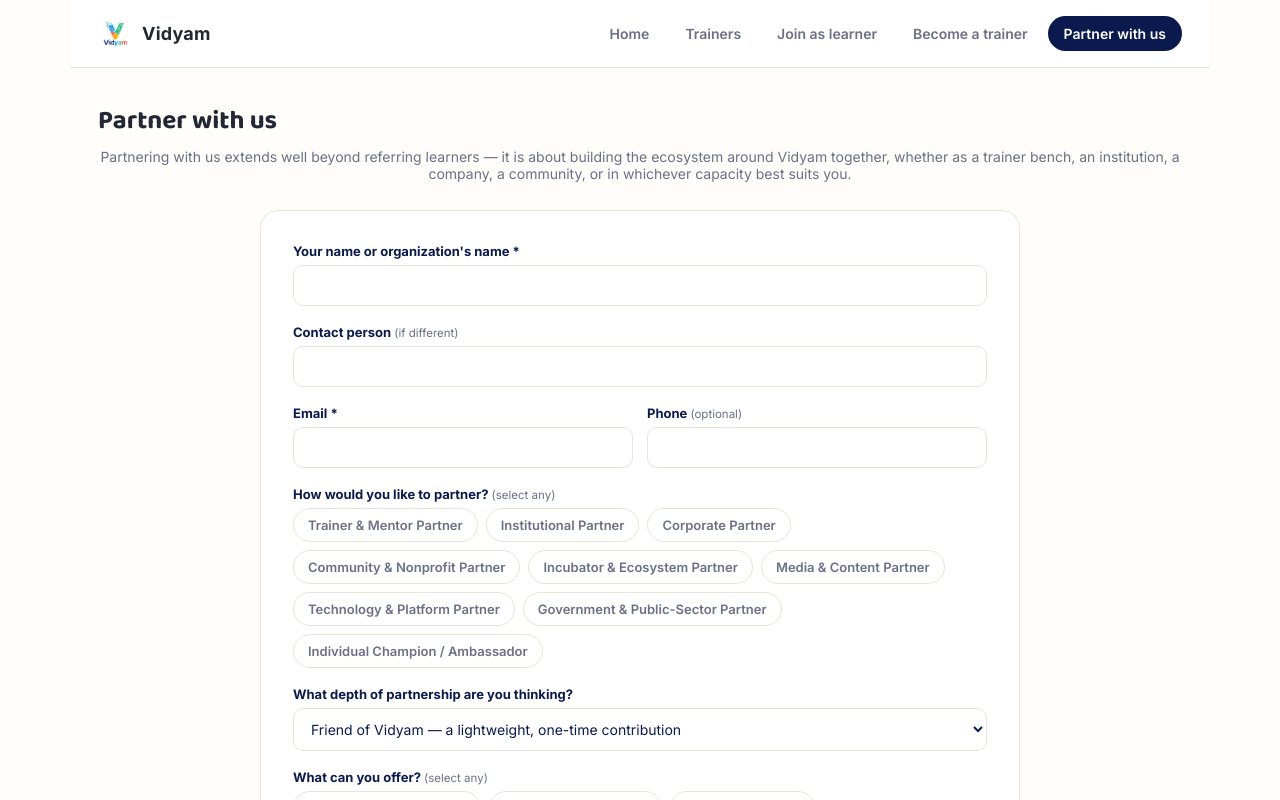
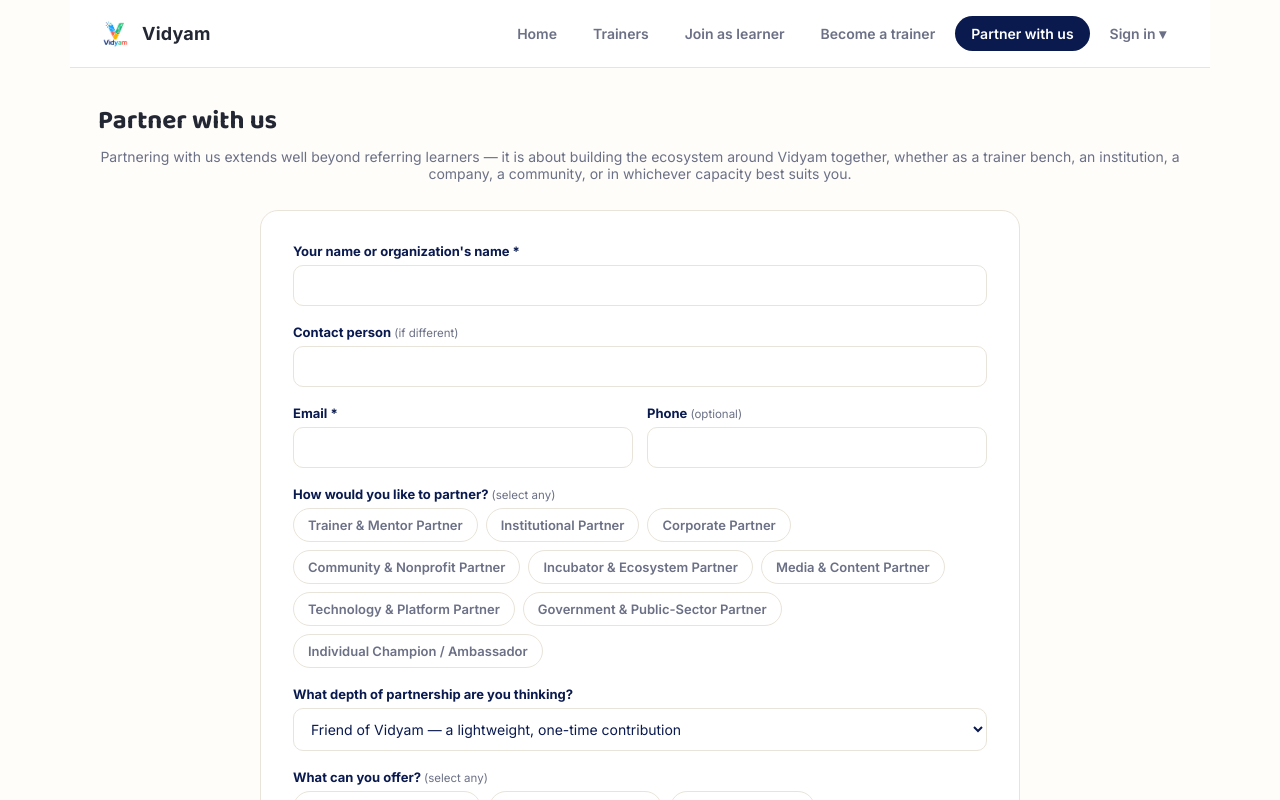
Before and after one commit to GKmalikster/Vidyam_learning_month_1, a Next.js app: page /partner in a window 1280 px wide. Shown: the top 800 px of the page. Built offline with nearby package versions, Linux system fonts and the light colour scheme.

Commit message:
Log in addition

```diff
--- a/app/components/SiteNav.jsx
+++ b/app/components/SiteNav.jsx
@@ -1,5 +1,6 @@
 "use client";
 
+import { useState, useRef, useEffect } from "react";
 import Link from "next/link";
 import { usePathname } from "next/navigation";
 
@@ -17,6 +18,16 @@
 
 export default function SiteNav() {
   const pathname = usePathname();
+  const [signinOpen, setSigninOpen] = useState(false);
+  const signinRef = useRef(null);
+
+  useEffect(() => {
+    function onClickOutside(e) {
+      if (signinRef.current && !signinRef.current.contains(e.target)) setSigninOpen(false);
+    }
+    document.addEventListener("mousedown", onClickOutside);
+    return () => document.removeEventListener("mousedown", onClickOutside);
+  }, []);
 
   return (
     <>
@@ -35,6 +46,17 @@
               {item.label}
             </Link>
           ))}
+          <div className="signin-dropdown" ref={signinRef}>
+            <button type="button" className={signinOpen ? "active" : ""} onClick={() => setSigninOpen((o) => !o)}>
+              Sign in ▾
+            </button>
+            {signinOpen && (
+              <div className="signin-menu">
+                <Link href="/learner/login" onClick={() => setSigninOpen(false)}>Learner sign in</Link>
+                <Link href="/trainer/login" onClick={() => setSigninOpen(false)}>Trainer sign in</Link>
+              </div>
+            )}
+          </div>
         </div>
       </nav>
       <div className="tabbar">
@@ -44,6 +66,10 @@
             {item.tabLabel || item.label}
           </Link>
         ))}
+        <Link href="/learner/login" className={pathname === "/learner/login" ? "active" : ""}>
+          <span className="ic">🔑</span>
+          Sign in
+        </Link>
       </div>
     </>
   );
--- a/app/globals.css
+++ b/app/globals.css
@@ -41,6 +41,10 @@
 .navlinks{display:flex;gap:4px;flex-wrap:wrap;}
 .navlinks button{background:none;border:none;font-family:'Inter';font-weight:600;font-size:14px;color:var(--navy-soft);padding:9px 16px;border-radius:999px;cursor:pointer;}
 .navlinks button.active,.navlinks button:hover{background:var(--navy);color:#fff;}
+.signin-dropdown{position:relative;}
+.signin-menu{position:absolute;top:calc(100% + 6px);right:0;background:#fff;border:1px solid var(--line);border-radius:12px;box-shadow:0 10px 24px rgba(10,26,79,0.12);padding:6px;min-width:170px;z-index:60;display:flex;flex-direction:column;}
+.signin-menu a{text-decoration:none;padding:10px 12px;border-radius:8px;font-weight:600;font-size:13.5px;color:var(--navy);}
+.signin-menu a:hover{background:var(--panel);}
 
 /* BUTTONS */
 .pill{display:inline-flex;align-items:center;justify-content:center;gap:8px;padding:13px 26px;min-height:48px;border-radius:999px;border:1.5px solid var(--navy);background:#fff;color:var(--navy);font-weight:700;font-size:14.5px;cursor:pointer;font-family:'Inter';transition:transform .15s ease, box-shadow .15s ease;}
```
